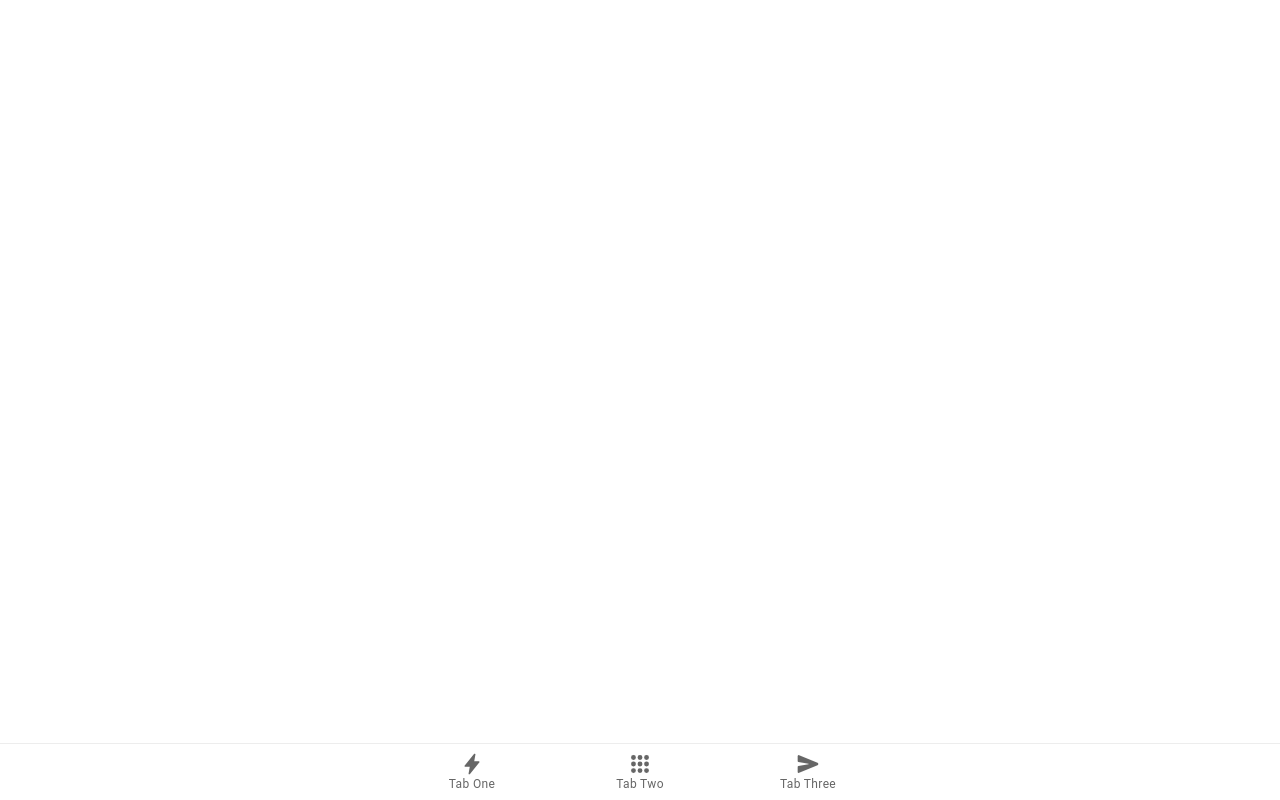
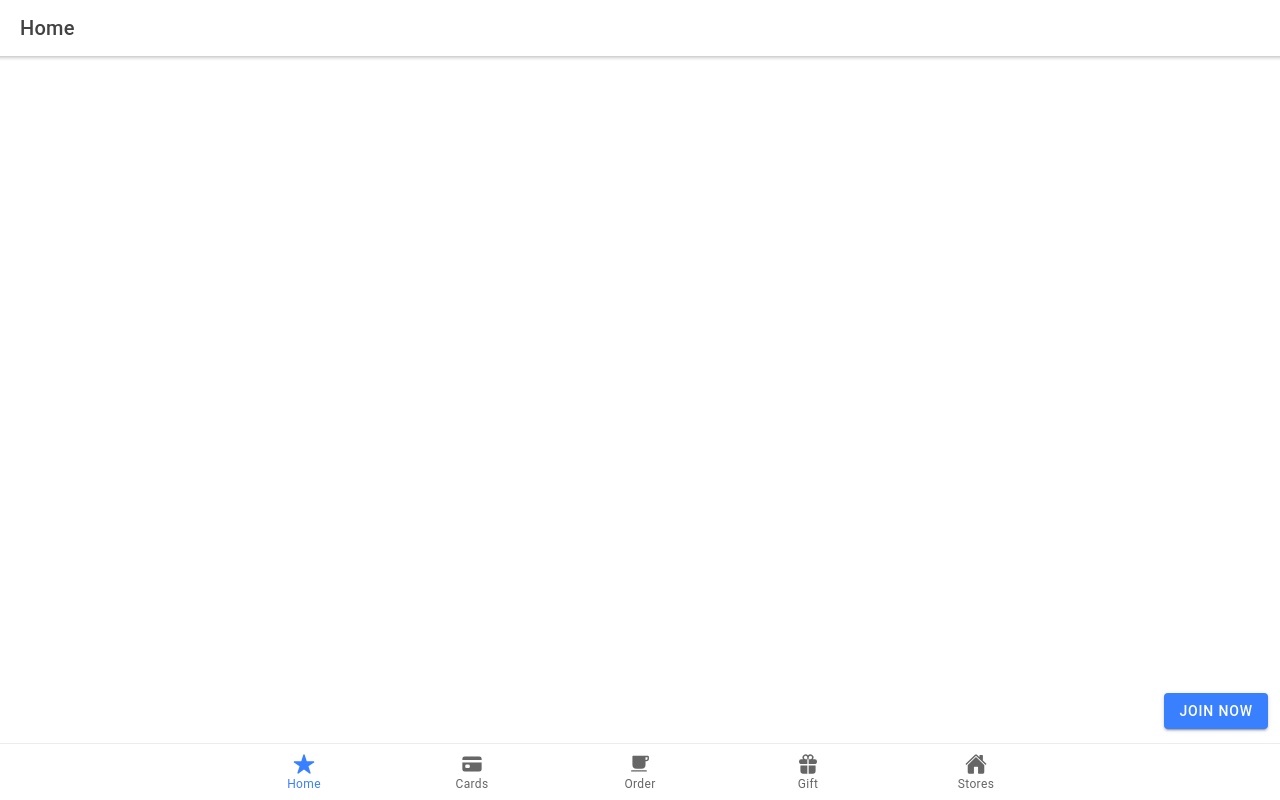
Before and after one commit to harrythree/blackcoffee, a React (Create React App) app in the folder mobile/: page /home in a window 1280 px wide. Built offline with nearby package versions, Linux system fonts and the light colour scheme; the HTML template or start-up script is replaced by a standard one.

Commit message:
Tab structure and icons

```diff
--- a/mobile/src/App.tsx
+++ b/mobile/src/App.tsx
@@ -10,10 +10,12 @@ import {
   IonTabs
 } from '@ionic/react';
 import { IonReactRouter } from '@ionic/react-router';
-import { apps, flash, send } from 'ionicons/icons';
-import Tab1 from './pages/Tab1';
-import Tab2 from './pages/Tab2';
-import Tab3 from './pages/Tab3';
+import { star, card, cafe, gift, home } from 'ionicons/icons';
+import Home from './pages/Home';
+import Cards from './pages/Cards';
+import Order from './pages/Order';
+import Gift from './pages/Gift';
+import Stores from './pages/Stores';
 import Details from './pages/Details';
 
 /* Core CSS required for Ionic components to work properly */
@@ -40,24 +42,34 @@ const App: React.FC = () => (
     <IonReactRouter>
       <IonTabs>
         <IonRouterOutlet>
-          <Route path="/tab1" component={Tab1} exact={true} />
-          <Route path="/tab2" component={Tab2} exact={true} />
-          <Route path="/tab2/details" component={Details} />
-          <Route path="/tab3" component={Tab3} />
-          <Route path="/" render={() => <Redirect to="/tab1" />} exact={true} />
+          <Route path="/home" component={Home} exact={true} />
+          <Route path="/cards" component={Cards} exact={true} />
+          <Route path="/cards/details" component={Details} />
+          <Route path="/order" component={Order} />
+          <Route path="/gift" component={Gift} />
+          <Route path="/stores" component={Stores} />
+          <Route path="/" render={() => <Redirect to="/home" />} exact={true} />
         </IonRouterOutlet>
         <IonTabBar slot="bottom">
-          <IonTabButton tab="tab1" href="/tab1">
-            <IonIcon icon={flash} />
-            <IonLabel>Tab One</IonLabel>
+          <IonTabButton tab="home" href="/home">
+            <IonIcon icon={star} />
+            <IonLabel>Home</IonLabel>
           </IonTabButton>
-          <IonTabButton tab="tab2" href="/tab2">
-            <IonIcon icon={apps} />
-            <IonLabel>Tab Two</IonLabel>
+          <IonTabButton tab="cards" href="/cards">
+            <IonIcon icon={card} />
+            <IonLabel>Cards</IonLabel>
           </IonTabButton>
-          <IonTabButton tab="tab3" href="/tab3">
-            <IonIcon icon={send} />
-            <IonLabel>Tab Three</IonLabel>
+          <IonTabButton tab="order" href="/order">
+            <IonIcon icon={cafe} />
+            <IonLabel>Order</IonLabel>
+          </IonTabButton>
+          <IonTabButton tab="gift" href="/gift">
+            <IonIcon icon={gift} />
+            <IonLabel>Gift</IonLabel>
+          </IonTabButton>
+          <IonTabButton tab="stores" href="/stores">
+            <IonIcon icon={home} />
+            <IonLabel>Stores</IonLabel>
           </IonTabButton>
         </IonTabBar>
       </IonTabs>
--- a/mobile/src/pages/Tab2.tsx
+++ b/mobile/src/pages/Cards.tsx
@@ -1,17 +1,17 @@
 import React from 'react';
 import { IonContent, IonHeader, IonItem, IonLabel, IonList, IonPage, IonTitle, IonToolbar } from '@ionic/react';
 
-const Tab2: React.FC = () => {
+const Cards: React.FC = () => {
   return (
     <IonPage>
       <IonHeader>
         <IonToolbar>
-          <IonTitle>Tab Two</IonTitle>
+          <IonTitle>Cards</IonTitle>
         </IonToolbar>
       </IonHeader>
       <IonContent>
         <IonList>
-          <IonItem routerLink="/tab2/details">
+          <IonItem routerLink="/cards/details">
             <IonLabel>
               <h2>Go to detail</h2>
             </IonLabel>
@@ -22,4 +22,4 @@ const Tab2: React.FC = () => {
   );
 };
 
-export default Tab2;
+export default Cards;
--- /dev/null
+++ b/mobile/src/pages/Gift.tsx
@@ -0,0 +1,17 @@
+import React from 'react';
+import { IonHeader, IonToolbar, IonPage, IonTitle, IonContent } from '@ionic/react';
+
+const Gift: React.FC = () => {
+  return (
+    <IonPage>
+      <IonHeader>
+        <IonToolbar>
+          <IonTitle>Gift</IonTitle>
+        </IonToolbar>
+      </IonHeader>
+      <IonContent />
+    </IonPage>
+  );
+};
+
+export default Gift;
--- a/mobile/src/pages/Tab1.tsx
+++ b/mobile/src/pages/Home.tsx
@@ -8,18 +8,18 @@ import {
   IonTitle
 } from '@ionic/react';
 import React from 'react';
-import './Tab1.css';
+import './Home.css';
 import Registration from '../Registration';
 import useModal from '../useModal';
 
-const Tab1: React.FC = () => {
+const Home: React.FC = () => {
   const { isShowing, toggle } = useModal();
 
   return (
     <IonPage>
       <IonHeader>
         <IonToolbar>
-          <IonTitle>Tab1</IonTitle>
+          <IonTitle>Home</IonTitle>
         </IonToolbar>
       </IonHeader>
       <IonContent>
@@ -32,4 +32,4 @@ const Tab1: React.FC = () => {
   );
 };
 
-export default Tab1;
+export default Home;
--- a/mobile/src/pages/Tab3.tsx
+++ b/mobile/src/pages/Order.tsx
@@ -1,12 +1,12 @@
 import React from 'react';
 import { IonHeader, IonToolbar, IonPage, IonTitle, IonContent } from '@ionic/react';
 
-const Tab3Page: React.FC = () => {
+const Order: React.FC = () => {
   return (
     <IonPage>
       <IonHeader>
         <IonToolbar>
-          <IonTitle>Tab Three</IonTitle>
+          <IonTitle>Order</IonTitle>
         </IonToolbar>
       </IonHeader>
       <IonContent />
@@ -14,4 +14,4 @@ const Tab3Page: React.FC = () => {
   );
 };
 
-export default Tab3Page;
+export default Order;
--- /dev/null
+++ b/mobile/src/pages/Stores.tsx
@@ -0,0 +1,17 @@
+import React from 'react';
+import { IonHeader, IonToolbar, IonPage, IonTitle, IonContent } from '@ionic/react';
+
+const Stores: React.FC = () => {
+  return (
+    <IonPage>
+      <IonHeader>
+        <IonToolbar>
+          <IonTitle>Stores</IonTitle>
+        </IonToolbar>
+      </IonHeader>
+      <IonContent />
+    </IonPage>
+  );
+};
+
+export default Stores;
```
Also changed, not shown: mobile/src/pages/Home.css (renamed from mobile/src/pages/Tab1.css).
